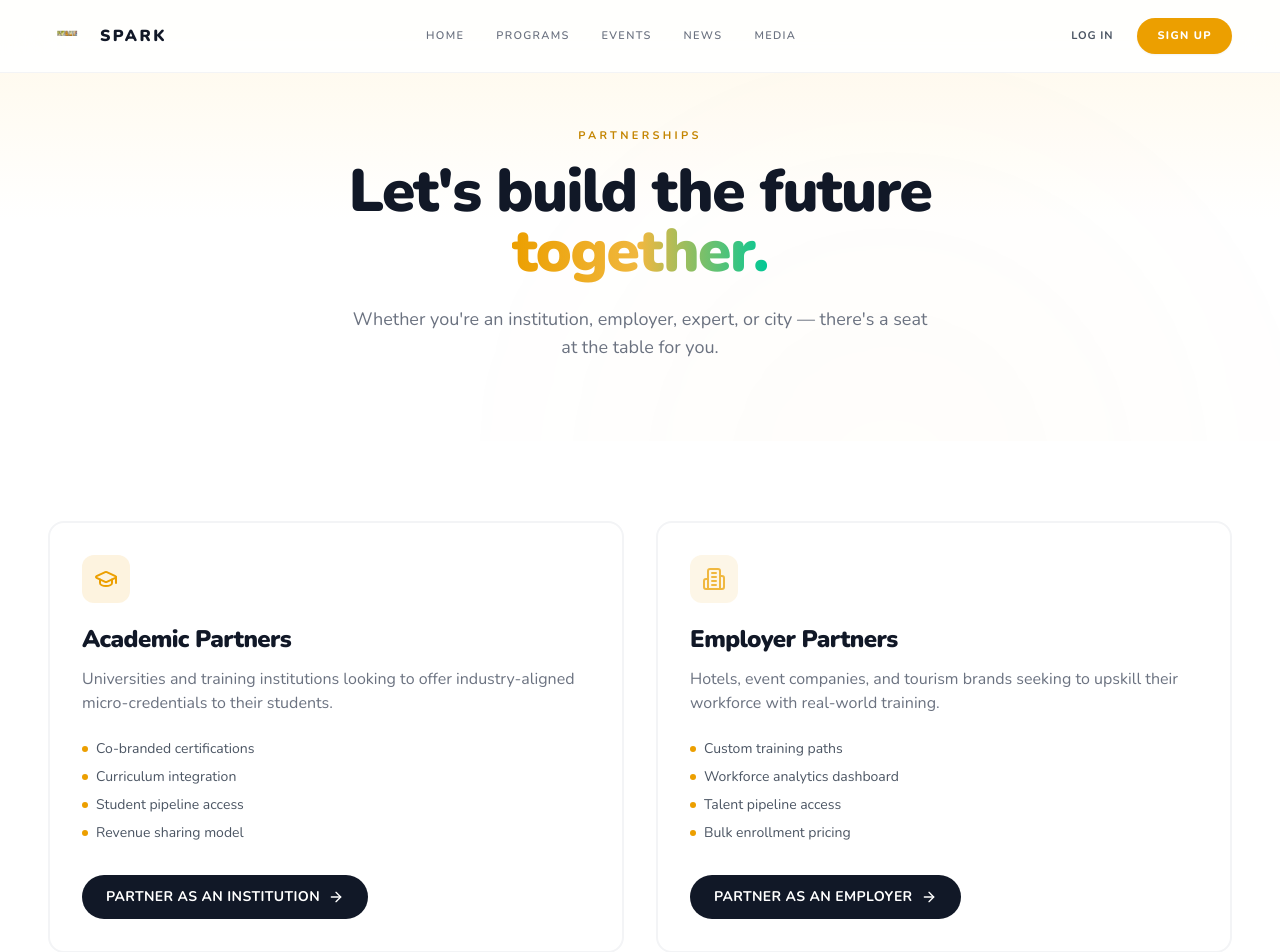
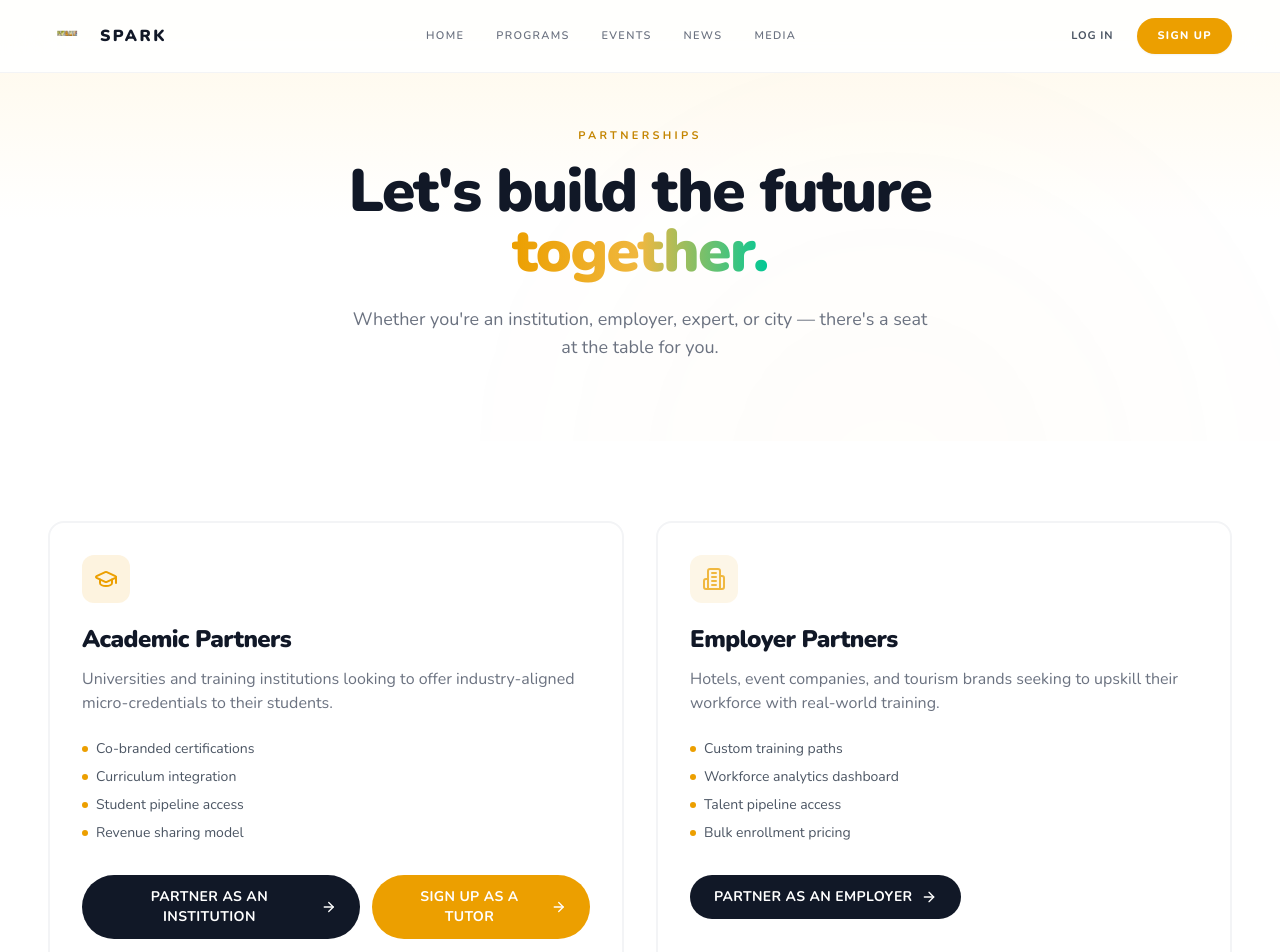
Before and after one commit to Hoshistechcorp/sparkbyibloov, a React (Vite) app: page /spark/partners in a window 1280 px wide. Shown: the top 952 px of the page. Built offline with nearby package versions, Linux system fonts and the light colour scheme; a web font is replaced by a local one.

Commit message:
Changes
Co-authored-by: Hoshistechcorp <212983171+Hoshistechcorp@users.noreply.github.com>

```diff
--- a/src/pages/SparkPartners.tsx
+++ b/src/pages/SparkPartners.tsx
@@ -52,12 +52,22 @@ const SparkPartners = () => {
                     </li>
                   ))}
                 </ul>
+                <div className="flex flex-col md:flex-row gap-3">
                   <a href="https://forms.gle/fkqsJ9qLvT5wHnTf6" target="_blank" rel="noopener noreferrer">
                     <motion.button whileHover={{ scale: 1.03 }} whileTap={{ scale: 0.97 }}
                       className="flex items-center gap-2 bg-gray-900 text-white font-bold text-sm tracking-wide uppercase px-5 md:px-6 py-2.5 md:py-3 rounded-full group-hover:bg-[#ec9f00] group-hover:text-white transition-all w-full md:w-auto justify-center md:justify-start">
                       {partner.cta}<ArrowRight className="w-4 h-4" />
                     </motion.button>
                   </a>
+                  {partner.title === 'Academic Partners' && (
+                    <a href="https://forms.gle/VYXTkw35G9gMQvpCA" target="_blank" rel="noopener noreferrer">
+                      <motion.button whileHover={{ scale: 1.03 }} whileTap={{ scale: 0.97 }}
+                        className="flex items-center gap-2 bg-[#ec9f00] text-white font-bold text-sm tracking-wide uppercase px-5 md:px-6 py-2.5 md:py-3 rounded-full hover:bg-[#d48e00] transition-all w-full md:w-auto justify-center md:justify-start">
+                        Sign Up as a Tutor<ArrowRight className="w-4 h-4" />
+                      </motion.button>
+                    </a>
+                  )}
+                </div>
               </motion.div>
             ))}
           </div>
```
Lines whose indentation alone changed are shown as unchanged.
